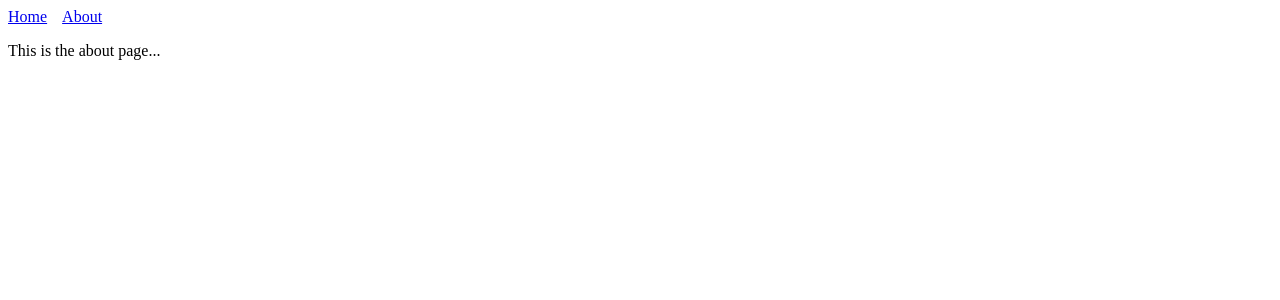
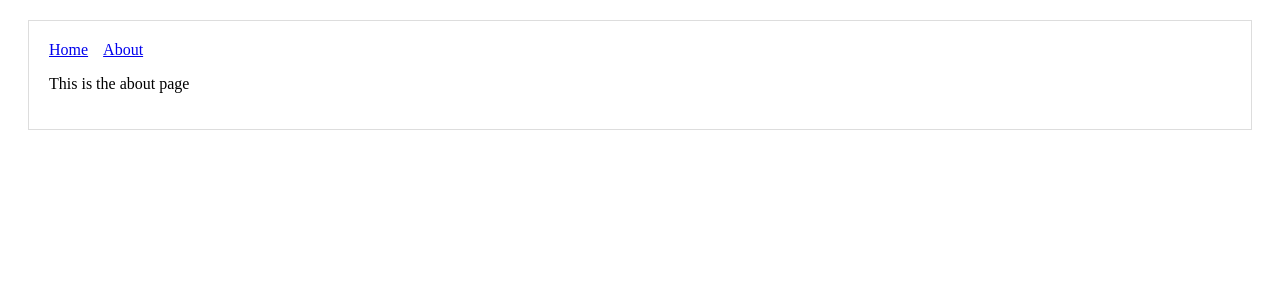
Before and after one commit to juicecultus/hello-next, a Next.js app: page /about in a window 1280 px wide. Shown: the top 300 px of the page. Built offline with nearby package versions, Linux system fonts and the light colour scheme.

Commit message:
use Shared Components - 2 methods

```diff
--- /dev/null
+++ b/components/MyLayout.js
@@ -0,0 +1,32 @@
+import Header from './Header';
+
+const layoutStyle = {
+  margin: 20,
+  padding: 20,
+  border: '1px solid #DDD'
+};
+
+// Method 1 - Layout as a Higher Order Component
+//
+// const withLayout = Page => {
+//   return () => (
+//     <div style={layoutStyle}>
+//       <Header />
+//       <Page />
+//     </div>
+//   );
+// };
+
+// export default withLayout;
+
+////
+
+// Method 2 - Page content as a prop
+const Layout = props => (
+  <div style={layoutStyle}>
+    <Header />
+    {props.content}
+  </div>
+);
+
+export default Layout;
--- a/pages/about.js
+++ b/pages/about.js
@@ -1,10 +1,16 @@
-import Header from '../components/Header';
+import Layout from '../components/MyLayout';
+// import withLayout from '../components/MyLayout';
+
+// Method 1 - Layout as a Higher Order Component
+// const Page = () => <p>This is the about page</p>;
+
+// export default withLayout(Page);
+
+////
+
+// Method 2 - Page content as a prop
+const aboutPageContent = <p>This is the about page</p>;
 
 export default function About() {
-  return (
-    <div>
-      <Header />
-      <p>This is the about page...</p>
-    </div>
-  );
+  return <Layout content={aboutPageContent} />;
 }
```
Also changed, not shown: pages/index.js (+13 -7 lines).
